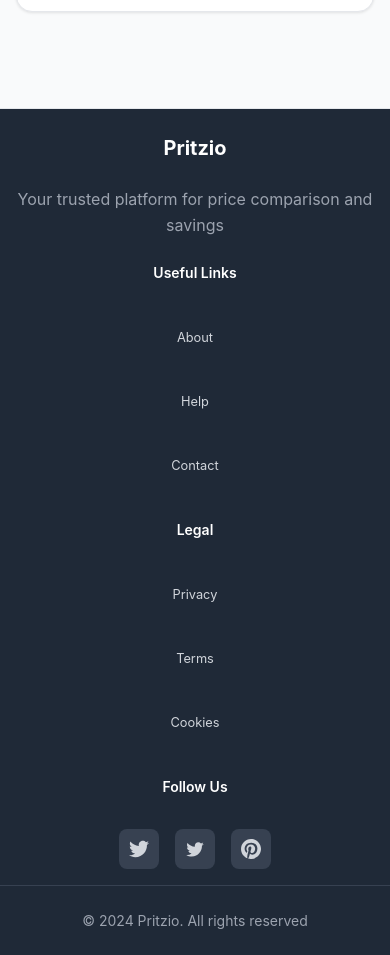
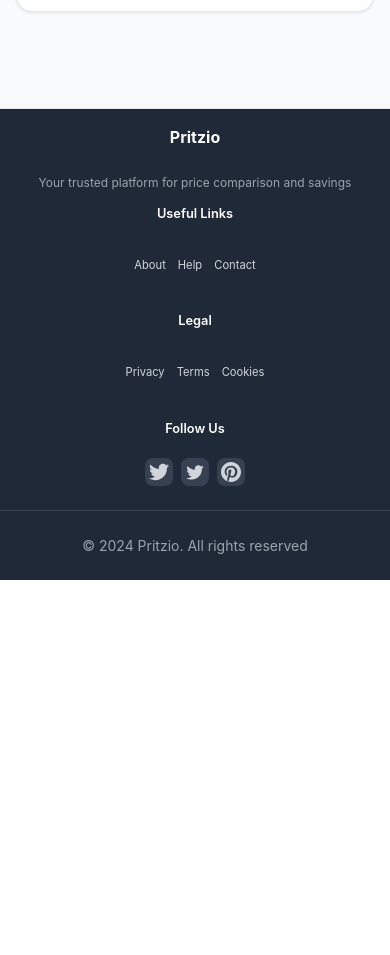
Before and after one commit to Pritzio/frontend, an Angular app: page /dashboard in a window 390 px wide. Shown: the part 1338-2293 px from the top of the page. After the commit the page ends 1918 px from the top, so only its background shows below. Built offline with nearby package versions, Linux system fonts and the light colour scheme; sample sign-in values are in the browser's storage.

Commit message:
feat: optimize mobile layout for search results and footer

```diff
--- a/src/app/app.component.scss
+++ b/src/app/app.component.scss
@@ -469,46 +469,138 @@
 // Footer Mobile Responsive
 @media (max-width: 768px) {
   .footer-content {
+    grid-template-columns: 1fr 1fr;
+    gap: 1rem;
+    padding: 1.5rem 1rem 1rem;
+  }
+
+  .footer-section {
+    text-align: left;
+  }
+
+  .footer-brand {
+    grid-column: 1 / -1;
+    text-align: center;
+    margin-bottom: 0.5rem;
+
+    .footer-title {
+      font-size: 1.25rem;
+      margin-bottom: 0.5rem;
+    }
+
+    .footer-description {
+      font-size: 0.85rem;
+    }
+  }
+
+  .footer-links {
+    align-items: flex-start;
+    gap: 0.5rem;
+  }
+
+  .footer-link {
+    font-size: 0.8rem;
+    padding: 0.2rem 0;
+  }
+
+  .footer-subtitle {
+    font-size: 0.9rem;
+    margin-bottom: 0.5rem;
+  }
+
+  .social-links {
+    justify-content: flex-start;
+    gap: 0.75rem;
+  }
+
+  .social-link {
+    width: 36px;
+    height: 36px;
+  }
+}
+
+@media (max-width: 640px) {
+  .footer-content {
+    padding: 1.25rem 0.75rem 0.75rem;
+    gap: 0.75rem;
+  }
+
+  .footer-brand {
+    margin-bottom: 0.25rem;
+
+    .footer-title {
+      font-size: 1.125rem;
+    }
+
+    .footer-description {
+      font-size: 0.8rem;
+    }
+  }
+
+  .footer-subtitle {
+    font-size: 0.85rem;
+    margin-bottom: 0.375rem;
+  }
+
+  .footer-link {
+    font-size: 0.75rem;
+    padding: 0.15rem 0;
+  }
+
+  .social-link {
+    width: 32px;
+    height: 32px;
+  }
+}
+
+@media (max-width: 480px) {
+  .footer-content {
     grid-template-columns: 1fr;
-    gap: 2rem;
-    padding: 2rem 1rem 1.5rem;
+    gap: 0.75rem;
+    padding: 1rem 0.5rem 0.75rem;
+  }
+
+  .footer-brand {
+    margin-bottom: 0;
+
+    .footer-title {
+      font-size: 1rem;
+    }
+
+    .footer-description {
+      font-size: 0.75rem;
+    }
   }
 
   .footer-section {
     text-align: center;
   }
 
+  .footer-subtitle {
+    font-size: 0.8rem;
+    margin-bottom: 0.25rem;
+  }
+
   .footer-links {
     align-items: center;
+    flex-direction: row;
+    flex-wrap: wrap;
+    justify-content: center;
+    gap: 0.75rem;
+  }
+
+  .footer-link {
+    font-size: 0.7rem;
+    padding: 0.1rem 0;
   }
 
   .social-links {
     justify-content: center;
-  }
-}
-
-@media (max-width: 640px) {
-  .footer-content {
-    padding: 1.5rem 1rem 1rem;
-    gap: 1.5rem;
-  }
-
-  .footer-brand {
-    .footer-title {
-      font-size: 1.25rem;
-    }
-  }
-
-  .footer-subtitle {
-    font-size: 0.875rem;
-  }
-
-  .footer-link {
-    font-size: 0.8rem;
+    gap: 0.5rem;
   }
 
   .social-link {
-    width: 40px;
-    height: 40px;
+    width: 28px;
+    height: 28px;
   }
 }
--- a/src/app/features/comparison/components/product-card/product-card.component.html
+++ b/src/app/features/comparison/components/product-card/product-card.component.html
@@ -23,17 +23,6 @@
   <div class="product-header">
     <h3 class="product-name">{{ product.name }}</h3>
     <span class="product-brand">{{ product.brand }}</span>
-  </div>
-
-  <div class="product-stats">
-    <div class="stat-item">
-      <span class="stat-icon">🏪</span>
-      <span class="stat-text">{{ getStoreCountText() }}</span>
-    </div>
-    <div class="stat-item">
-      <span class="stat-icon">📦</span>
-      <span class="stat-text">{{ getVariantsText() }}</span>
-    </div>
   </div>
 
   <!-- Store prices section -->
--- a/src/app/features/comparison/components/product-card/product-card.component.scss
+++ b/src/app/features/comparison/components/product-card/product-card.component.scss
@@ -131,13 +131,6 @@
   text-transform: uppercase;
   letter-spacing: 0.05em;
   font-weight: 500;
-}
-
-.product-stats {
-  display: flex;
-  gap: 1rem;
-  margin: 1rem 0;
-  flex-wrap: wrap;
 }
 
 .store-prices {
@@ -362,14 +355,56 @@
 
 @media (max-width: 640px) {
   .product-card {
-    padding: 1rem;
-  }
-
-  .product-stats {
-    gap: 0.75rem;
+    padding: 8px;
   }
 
   .stat-item {
     font-size: 0.8rem;
   }
+
+  .product-header {
+    margin-bottom: 5px;
+  }
+
+  .product-name {
+    font-size: 12px;
+  }
+
+  .product-brand {
+    font-size: 10px;
+  }
+
+  .product-image {
+    height: 100px;
+  }
+
+  .store-prices {
+    margin: 0px;
+    padding: 4px;
+  }
+
+  .prices-title {
+    font-size: 12px;
+  }
+
+  .price-item {
+    padding: 4px;
+  }
+
+  .store-name {
+    font-size: 12px;
+  }
+
+  .store-price {
+    font-size: 12px;
+  }
+
+  .btn-primary {
+    padding: 4px;
+  }
+
+  .product-actions {
+    padding-top: 4px;
+  }
+
 }
--- a/src/app/features/comparison/components/product-list/product-list.component.scss
+++ b/src/app/features/comparison/components/product-list/product-list.component.scss
@@ -112,8 +112,8 @@
 
 @media (max-width: 768px) {
   .products-grid {
-    grid-template-columns: 1fr;
-    gap: 1rem;
+    grid-template-columns: 1fr 1fr;
+    gap: 5px;
   }
 
   .results-header h2 {
@@ -129,6 +129,6 @@
 
 @media (max-width: 640px) {
   .products-grid {
-    grid-template-columns: 1fr;
+    grid-template-columns: 1fr 1fr;
   }
 }
--- a/src/styles.scss
+++ b/src/styles.scss
@@ -176,3 +176,98 @@
   margin: 0;
   font-size: 0.875rem;
 }
+
+/* Mobile Footer Optimizations */
+@media (max-width: 768px) {
+  .footer-content {
+    grid-template-columns: repeat(2, 1fr);
+    gap: 1.5rem;
+    padding: 2rem 1rem 1.5rem;
+  }
+
+  .footer-section {
+    margin-bottom: 1rem;
+  }
+
+  .footer-title {
+    font-size: 1.25rem;
+    margin-bottom: 0.75rem;
+  }
+
+  .footer-subtitle {
+    font-size: 0.9rem;
+    margin-bottom: 0.75rem;
+  }
+
+  .footer-description {
+    font-size: 0.85rem;
+    line-height: 1.5;
+  }
+
+  .footer-links li {
+    margin-bottom: 0.375rem;
+  }
+
+  .footer-links a {
+    font-size: 0.85rem;
+  }
+
+  .social-links {
+    gap: 0.75rem;
+  }
+
+  .social-link {
+    width: 2rem;
+    height: 2rem;
+  }
+
+  .footer-bottom {
+    padding: 1rem;
+  }
+
+  .footer-bottom p {
+    font-size: 0.8rem;
+  }
+}
+
+@media (max-width: 480px) {
+  .footer-content {
+    grid-template-columns: 1fr;
+    gap: 1rem;
+    padding: 1.5rem 0.75rem 1rem;
+  }
+
+  .footer-section {
+    text-align: center;
+    margin-bottom: 0.75rem;
+  }
+
+  .footer-title {
+    font-size: 1.125rem;
+    margin-bottom: 0.5rem;
+  }
+
+  .footer-subtitle {
+    font-size: 0.875rem;
+    margin-bottom: 0.5rem;
+  }
+
+  .footer-description {
+    font-size: 0.8rem;
+  }
+
+  .footer-links {
+    display: flex;
+    flex-wrap: wrap;
+    justify-content: center;
+    gap: 1rem;
+  }
+
+  .footer-links li {
+    margin-bottom: 0;
+  }
+
+  .social-links {
+    justify-content: center;
+  }
+}
```
